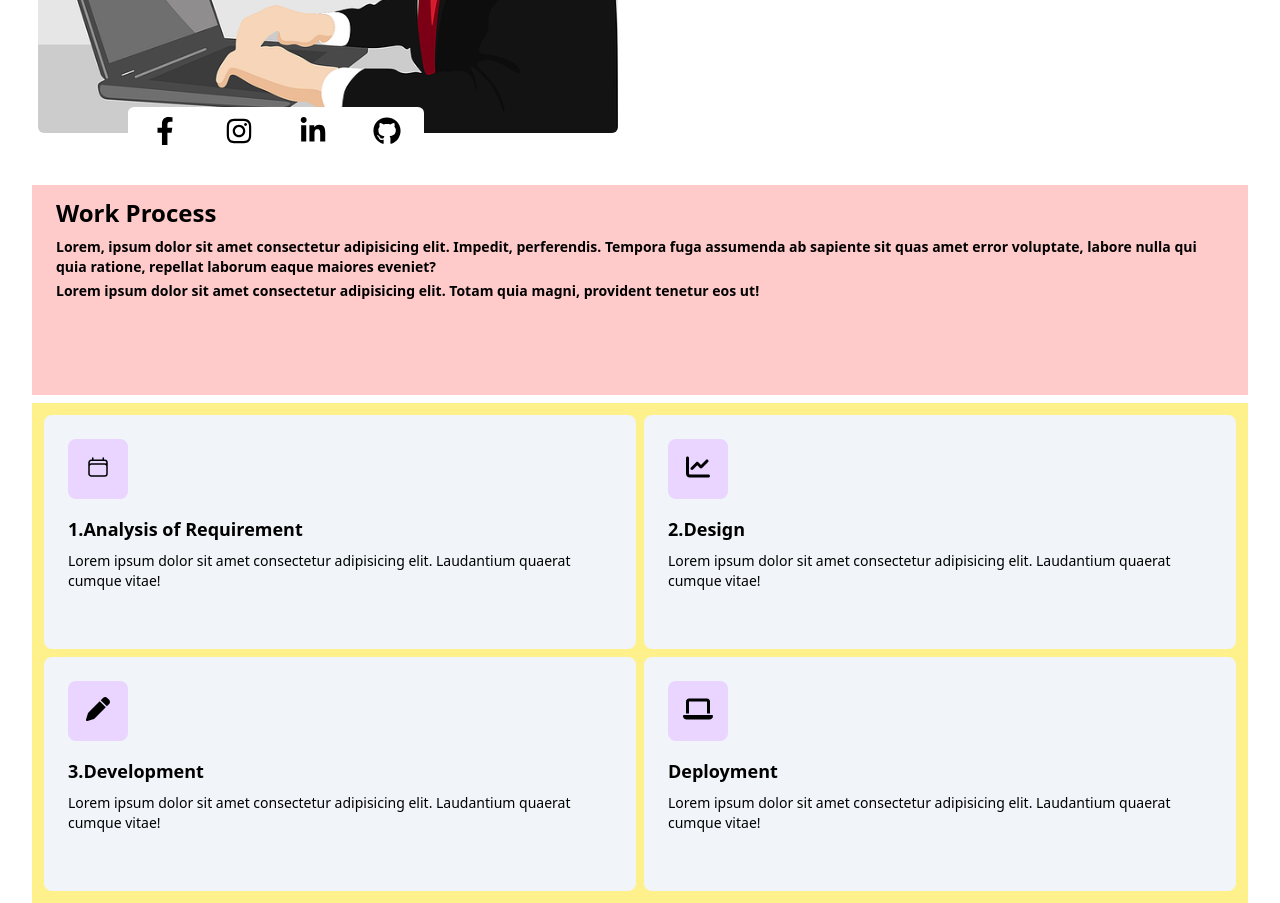
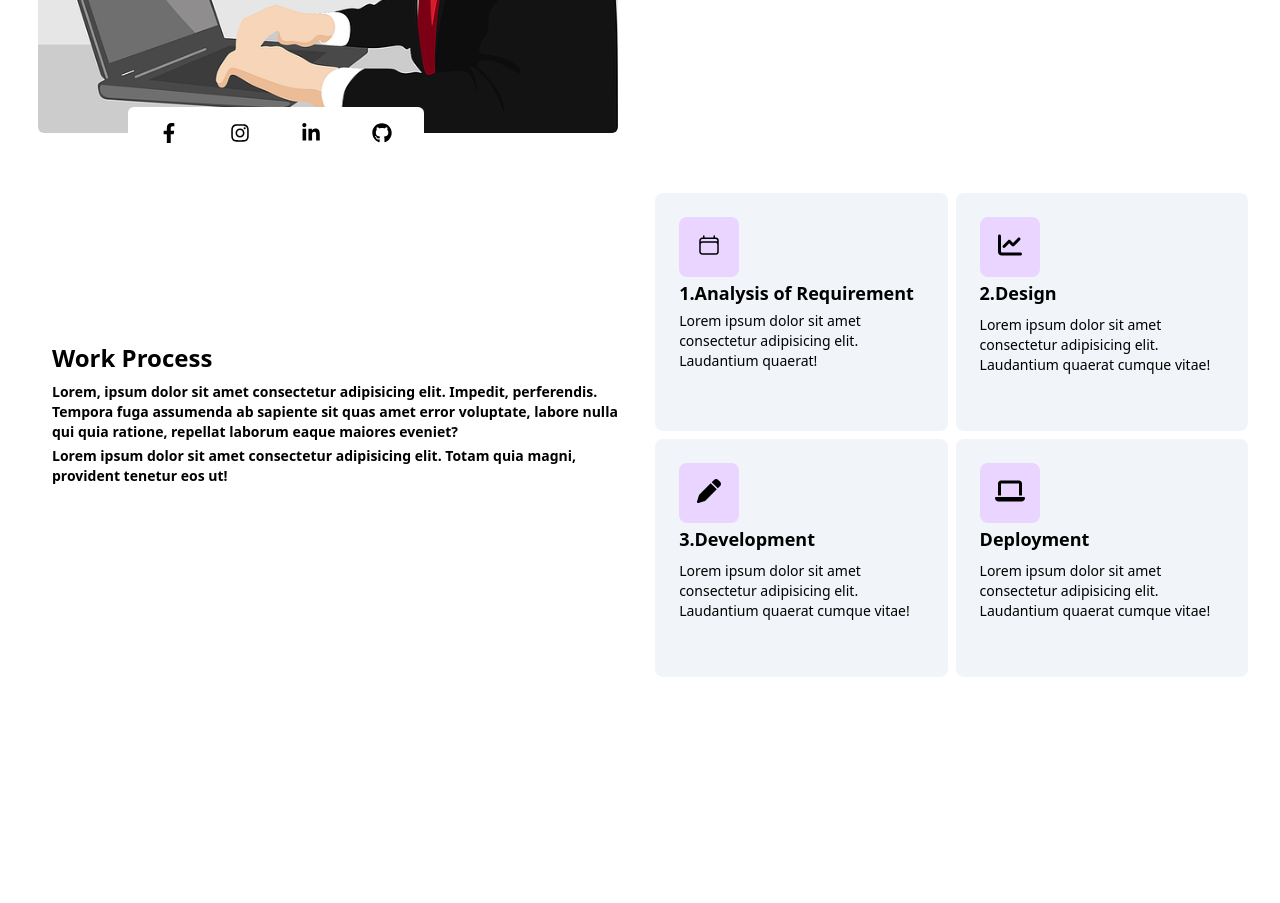
Before and after one commit to shahidul-islam-shanto/tailwindProject2, a website built with Vite: page index.html in a window 1280 px wide. Shown: the part 907-1810 px from the top of the page. After the commit the page ends 1608 px from the top, so only its background shows below. Built offline with nearby package versions, Linux system fonts and the light colour scheme.

Commit message:
this ready

```diff
--- a/index.html
+++ b/index.html
@@ -48,20 +48,20 @@
    <!-- homePage end -->
 
    <!-- aboutPage start -->
-   <article class="w-full h-[700px] md:h-[350px] md:mt-2 lg:h-[520px] ">
+   <article class="w-full h-[700px] md:h-[350px] md:mt-2 lg:h-[520px]">
     <div class="aboutHeader w-[95%] h-[700px] m-auto md:h-[340px] md:flex lg:h-[500px]">
 
       <div class="aboutImg w-full h-[410px] m-auto md:w-[100%] md:h-[310px] md:mt-2">
         <div class="w-full h-[380px] relative md:h-[330px] lg:h-[490px]">
           <img class="w-[90%] h-[350px] m-auto sm:rounded-md md:w-[98%] md:h-[300px] md:rounded-md lg:h-[460px]" src="./img/about img.jpg" alt="">
-          <div class="imgIcon flex w-[30%] h-12 bg-purple-300 bg-white absolute bottom-2 left-48 rounded-md sm:left-60 md:left-24 md:w-[50%]">
-                <svg class="w-[36px] h-[36px]  m-auto py-1 text-white hover:bg-purple-400 rounded-lg hover:text-white" xmlns="http://www.w3.org/2000/svg" height="1em" viewBox="0 0 320 512"><path d="M279.14 288l14.22-92.66h-88.91v-60.13c0-25.35 12.42-50.06 52.24-50.06h40.42V6.26S260.43 0 225.36 0c-73.22 0-121.08 44.38-121.08 124.72v70.62H22.89V288h81.39v224h100.17V288z"/></svg>
+          <div class="imgIcon flex w-[30%] h-12 gap-1 px-2 py-2 bg-purple-300 bg-white absolute bottom-2 left-48 rounded-md sm:left-60 md:left-24 md:w-[50%]">
+                <svg class="w-[36px] h-[36px]  m-auto px-2 py-2 text-white hover:bg-purple-400 rounded-lg hover:text-white" xmlns="http://www.w3.org/2000/svg" height="1em" viewBox="0 0 320 512"><path d="M279.14 288l14.22-92.66h-88.91v-60.13c0-25.35 12.42-50.06 52.24-50.06h40.42V6.26S260.43 0 225.36 0c-73.22 0-121.08 44.38-121.08 124.72v70.62H22.89V288h81.39v224h100.17V288z"/></svg>
 
-                <svg class="w-[36px] h-[36px]  m-auto px-1 py-1 hover:bg-purple-400 rounded-lg" xmlns="http://www.w3.org/2000/svg" height="1em" viewBox="0 0 448 512"><path d="M224.1 141c-63.6 0-114.9 51.3-114.9 114.9s51.3 114.9 114.9 114.9S339 319.5 339 255.9 287.7 141 224.1 141zm0 189.6c-41.1 0-74.7-33.5-74.7-74.7s33.5-74.7 74.7-74.7 74.7 33.5 74.7 74.7-33.6 74.7-74.7 74.7zm146.4-194.3c0 14.9-12 26.8-26.8 26.8-14.9 0-26.8-12-26.8-26.8s12-26.8 26.8-26.8 26.8 12 26.8 26.8zm76.1 27.2c-1.7-35.9-9.9-67.7-36.2-93.9-26.2-26.2-58-34.4-93.9-36.2-37-2.1-147.9-2.1-184.9 0-35.8 1.7-67.6 9.9-93.9 36.1s-34.4 58-36.2 93.9c-2.1 37-2.1 147.9 0 184.9 1.7 35.9 9.9 67.7 36.2 93.9s58 34.4 93.9 36.2c37 2.1 147.9 2.1 184.9 0 35.9-1.7 67.7-9.9 93.9-36.2 26.2-26.2 34.4-58 36.2-93.9 2.1-37 2.1-147.8 0-184.8zM398.8 388c-7.8 19.6-22.9 34.7-42.6 42.6-29.5 11.7-99.5 9-132.1 9s-102.7 2.6-132.1-9c-19.6-7.8-34.7-22.9-42.6-42.6-11.7-29.5-9-99.5-9-132.1s-2.6-102.7 9-132.1c7.8-19.6 22.9-34.7 42.6-42.6 29.5-11.7 99.5-9 132.1-9s102.7-2.6 132.1 9c19.6 7.8 34.7 22.9 42.6 42.6 11.7 29.5 9 99.5 9 132.1s2.7 102.7-9 132.1z"/></svg>
+                <svg class="w-[36px] h-[36px]  m-auto px-2 py-2 hover:bg-purple-400 rounded-lg" xmlns="http://www.w3.org/2000/svg" height="1em" viewBox="0 0 448 512"><path d="M224.1 141c-63.6 0-114.9 51.3-114.9 114.9s51.3 114.9 114.9 114.9S339 319.5 339 255.9 287.7 141 224.1 141zm0 189.6c-41.1 0-74.7-33.5-74.7-74.7s33.5-74.7 74.7-74.7 74.7 33.5 74.7 74.7-33.6 74.7-74.7 74.7zm146.4-194.3c0 14.9-12 26.8-26.8 26.8-14.9 0-26.8-12-26.8-26.8s12-26.8 26.8-26.8 26.8 12 26.8 26.8zm76.1 27.2c-1.7-35.9-9.9-67.7-36.2-93.9-26.2-26.2-58-34.4-93.9-36.2-37-2.1-147.9-2.1-184.9 0-35.8 1.7-67.6 9.9-93.9 36.1s-34.4 58-36.2 93.9c-2.1 37-2.1 147.9 0 184.9 1.7 35.9 9.9 67.7 36.2 93.9s58 34.4 93.9 36.2c37 2.1 147.9 2.1 184.9 0 35.9-1.7 67.7-9.9 93.9-36.2 26.2-26.2 34.4-58 36.2-93.9 2.1-37 2.1-147.8 0-184.8zM398.8 388c-7.8 19.6-22.9 34.7-42.6 42.6-29.5 11.7-99.5 9-132.1 9s-102.7 2.6-132.1-9c-19.6-7.8-34.7-22.9-42.6-42.6-11.7-29.5-9-99.5-9-132.1s-2.6-102.7 9-132.1c7.8-19.6 22.9-34.7 42.6-42.6 29.5-11.7 99.5-9 132.1-9s102.7-2.6 132.1 9c19.6 7.8 34.7 22.9 42.6 42.6 11.7 29.5 9 99.5 9 132.1s2.7 102.7-9 132.1z"/></svg>
 
-                <svg class="w-[36px] h-[36px]  m-auto py-1 hover:bg-purple-400 rounded-lg" xmlns="http://www.w3.org/2000/svg" height="1em" viewBox="0 0 448 512"><path d="M100.28 448H7.4V148.9h92.88zM53.79 108.1C24.09 108.1 0 83.5 0 53.8a53.79 53.79 0 0 1 107.58 0c0 29.7-24.1 54.3-53.79 54.3zM447.9 448h-92.68V302.4c0-34.7-.7-79.2-48.29-79.2-48.29 0-55.69 37.7-55.69 76.7V448h-92.78V148.9h89.08v40.8h1.3c12.4-23.5 42.69-48.3 87.88-48.3 94 0 111.28 61.9 111.28 142.3V448z"/></svg>
+                <svg class="w-[36px] h-[36px]  m-auto px-2 py-2 hover:bg-purple-400 rounded-lg" xmlns="http://www.w3.org/2000/svg" height="1em" viewBox="0 0 448 512"><path d="M100.28 448H7.4V148.9h92.88zM53.79 108.1C24.09 108.1 0 83.5 0 53.8a53.79 53.79 0 0 1 107.58 0c0 29.7-24.1 54.3-53.79 54.3zM447.9 448h-92.68V302.4c0-34.7-.7-79.2-48.29-79.2-48.29 0-55.69 37.7-55.69 76.7V448h-92.78V148.9h89.08v40.8h1.3c12.4-23.5 42.69-48.3 87.88-48.3 94 0 111.28 61.9 111.28 142.3V448z"/></svg>
 
-                <svg class="w-[36px] h-[36px]  m-auto py-1 hover:bg-purple-400 rounded-lg" xmlns="http://www.w3.org/2000/svg" height="1em" viewBox="0 0 496 512"><path d="M165.9 397.4c0 2-2.3 3.6-5.2 3.6-3.3.3-5.6-1.3-5.6-3.6 0-2 2.3-3.6 5.2-3.6 3-.3 5.6 1.3 5.6 3.6zm-31.1-4.5c-.7 2 1.3 4.3 4.3 4.9 2.6 1 5.6 0 6.2-2s-1.3-4.3-4.3-5.2c-2.6-.7-5.5.3-6.2 2.3zm44.2-1.7c-2.9.7-4.9 2.6-4.6 4.9.3 2 2.9 3.3 5.9 2.6 2.9-.7 4.9-2.6 4.6-4.6-.3-1.9-3-3.2-5.9-2.9zM244.8 8C106.1 8 0 113.3 0 252c0 110.9 69.8 205.8 169.5 239.2 12.8 2.3 17.3-5.6 17.3-12.1 0-6.2-.3-40.4-.3-61.4 0 0-70 15-84.7-29.8 0 0-11.4-29.1-27.8-36.6 0 0-22.9-15.7 1.6-15.4 0 0 24.9 2 38.6 25.8 21.9 38.6 58.6 27.5 72.9 20.9 2.3-16 8.8-27.1 16-33.7-55.9-6.2-112.3-14.3-112.3-110.5 0-27.5 7.6-41.3 23.6-58.9-2.6-6.5-11.1-33.3 2.6-67.9 20.9-6.5 69 27 69 27 20-5.6 41.5-8.5 62.8-8.5s42.8 2.9 62.8 8.5c0 0 48.1-33.6 69-27 13.7 34.7 5.2 61.4 2.6 67.9 16 17.7 25.8 31.5 25.8 58.9 0 96.5-58.9 104.2-114.8 110.5 9.2 7.9 17 22.9 17 46.4 0 33.7-.3 75.4-.3 83.6 0 6.5 4.6 14.4 17.3 12.1C428.2 457.8 496 362.9 496 252 496 113.3 383.5 8 244.8 8zM97.2 352.9c-1.3 1-1 3.3.7 5.2 1.6 1.6 3.9 2.3 5.2 1 1.3-1 1-3.3-.7-5.2-1.6-1.6-3.9-2.3-5.2-1zm-10.8-8.1c-.7 1.3.3 2.9 2.3 3.9 1.6 1 3.6.7 4.3-.7.7-1.3-.3-2.9-2.3-3.9-2-.6-3.6-.3-4.3.7zm32.4 35.6c-1.6 1.3-1 4.3 1.3 6.2 2.3 2.3 5.2 2.6 6.5 1 1.3-1.3.7-4.3-1.3-6.2-2.2-2.3-5.2-2.6-6.5-1zm-11.4-14.7c-1.6 1-1.6 3.6 0 5.9 1.6 2.3 4.3 3.3 5.6 2.3 1.6-1.3 1.6-3.9 0-6.2-1.4-2.3-4-3.3-5.6-2z"/></svg>
+                <svg class="w-[36px] h-[36px]  m-auto px-2 py-2 hover:bg-purple-400 rounded-lg" xmlns="http://www.w3.org/2000/svg" height="1em" viewBox="0 0 496 512"><path d="M165.9 397.4c0 2-2.3 3.6-5.2 3.6-3.3.3-5.6-1.3-5.6-3.6 0-2 2.3-3.6 5.2-3.6 3-.3 5.6 1.3 5.6 3.6zm-31.1-4.5c-.7 2 1.3 4.3 4.3 4.9 2.6 1 5.6 0 6.2-2s-1.3-4.3-4.3-5.2c-2.6-.7-5.5.3-6.2 2.3zm44.2-1.7c-2.9.7-4.9 2.6-4.6 4.9.3 2 2.9 3.3 5.9 2.6 2.9-.7 4.9-2.6 4.6-4.6-.3-1.9-3-3.2-5.9-2.9zM244.8 8C106.1 8 0 113.3 0 252c0 110.9 69.8 205.8 169.5 239.2 12.8 2.3 17.3-5.6 17.3-12.1 0-6.2-.3-40.4-.3-61.4 0 0-70 15-84.7-29.8 0 0-11.4-29.1-27.8-36.6 0 0-22.9-15.7 1.6-15.4 0 0 24.9 2 38.6 25.8 21.9 38.6 58.6 27.5 72.9 20.9 2.3-16 8.8-27.1 16-33.7-55.9-6.2-112.3-14.3-112.3-110.5 0-27.5 7.6-41.3 23.6-58.9-2.6-6.5-11.1-33.3 2.6-67.9 20.9-6.5 69 27 69 27 20-5.6 41.5-8.5 62.8-8.5s42.8 2.9 62.8 8.5c0 0 48.1-33.6 69-27 13.7 34.7 5.2 61.4 2.6 67.9 16 17.7 25.8 31.5 25.8 58.9 0 96.5-58.9 104.2-114.8 110.5 9.2 7.9 17 22.9 17 46.4 0 33.7-.3 75.4-.3 83.6 0 6.5 4.6 14.4 17.3 12.1C428.2 457.8 496 362.9 496 252 496 113.3 383.5 8 244.8 8zM97.2 352.9c-1.3 1-1 3.3.7 5.2 1.6 1.6 3.9 2.3 5.2 1 1.3-1 1-3.3-.7-5.2-1.6-1.6-3.9-2.3-5.2-1zm-10.8-8.1c-.7 1.3.3 2.9 2.3 3.9 1.6 1 3.6.7 4.3-.7.7-1.3-.3-2.9-2.3-3.9-2-.6-3.6-.3-4.3.7zm32.4 35.6c-1.6 1.3-1 4.3 1.3 6.2 2.3 2.3 5.2 2.6 6.5 1 1.3-1.3.7-4.3-1.3-6.2-2.2-2.3-5.2-2.6-6.5-1zm-11.4-14.7c-1.6 1-1.6 3.6 0 5.9 1.6 2.3 4.3 3.3 5.6 2.3 1.6-1.3 1.6-3.9 0-6.2-1.4-2.3-4-3.3-5.6-2z"/></svg>
             </div>
           </div>
        </div>
@@ -85,48 +85,48 @@
 
  <!-- frame start -->
   <article class="w-full h-auto">
-    <div class="header w-[95%] m-auto ">
-      <div class="frameText w-full h-[210px] px-6 py-3 m-auto bg-red-200">
+    <div class="header w-[95%] m-auto mb-4 md:flex md:h-[400px] md:w-[98%] md:py-2 lg:w-[95%] lg:h-[500px]">
+      <div class="frameText w-full h-[210px] bg-slate-100 rounded-md mt-4 px-6 py-3 m-auto md:w-[100%] md:px-2 md:m-auto md:ml-3 md:bg-inherit lg:pr-3 lg:mr-2 lg:bg-inherit">
         <h2 class="text-2xl font-bold">Work Process</h2>
         <p class="text-sm font-semibold mt-2">Lorem, ipsum dolor sit amet consectetur adipisicing elit. Impedit, perferendis. Tempora fuga assumenda ab sapiente sit quas amet error voluptate, labore nulla qui quia ratione, repellat laborum eaque maiores eveniet?</p>
         <p class="text-sm font-semibold mt-1">Lorem ipsum dolor sit amet consectetur adipisicing elit. Totam quia magni, provident tenetur eos ut!</p>
       </div>
 
-      <div class="farmeCard w-full h-[500px] grid grid-cols-2 grid-rows-2 gap-2 mt-2 px-3 py-3 sm:bg-yellow-200">
-        <div class="farmeCardText bg-slate-100 px-6 py-6 rounded-lg">
-          <h2 class="w-[60px] h-[60px] bg-purple-200 hover:bg-purple-300 rounded-lg">
-            <svg class="w-10 h-10 m-auto pt-4 font-bold" xmlns="http://www.w3.org/2000/svg" fill="none" viewBox="0 0 24 24" stroke-width="1.5" stroke="currentColor" class="w-6 h-6 m-auto">
+      <div class="farmeCard w-full h-auto grid grid-cols-2 grid-rows-2 gap-2 mt-2 px-3 py-3 md:w-[100%] md:gap-1 md:mt-0 md:px-0 md:py-0 lg:gap-2">
+        <div class="farmeCardText bg-slate-100 px-6 py-6 rounded-lg box-border md:w-full md:px-2 md:py-2 md:text-sm lg:px-6 lg:py-6">
+          <h2 class="w-[60px] h-[60px] bg-purple-200 hover:bg-purple-300 rounded-lg md:w-[45px] md:h-[45px] lg:w-[60px] lg:h-[60px] ">
+            <svg class="w-10 h-10 m-auto pt-4 md:w-8 md:h-8 md:pt-2 lg:w-10 lg:h-10 lg:pt-4 lg:m-auto" xmlns="http://www.w3.org/2000/svg" fill="none" viewBox="0 0 24 24" stroke-width="1.5" stroke="currentColor" class="w-6 h-6 m-auto">
             <path stroke-linecap="round" stroke-linejoin="round" d="M6.75 3v2.25M17.25 3v2.25M3 18.75V7.5a2.25 2.25 0 012.25-2.25h13.5A2.25 2.25 0 0121 7.5v11.25m-18 0A2.25 2.25 0 005.25 21h13.5A2.25 2.25 0 0021 18.75m-18 0v-7.5A2.25 2.25 0 015.25 9h13.5A2.25 2.25 0 0121 11.25v7.5" />
           </svg>
         </h2>
-          <h3 class="text-lg font-semibold mt-4">1.Analysis of Requirement</h3>
+          <h3 class="text-lg font-semibold mt-4 md:samebold md:mt-1 md:mt-[2px]">1.Analysis of Requirement</h3>
+          <p class="text-sm mt-2 md:text-sm md:mt-1 md:pb-2">Lorem ipsum dolor sit amet consectetur adipisicing elit. Laudantium quaerat!</p>
+        </div>
+
+        <div class="farmeCardText bg-slate-100 px-6 py-6 rounded-lg md:w-full md:px-2 md:py-2 md:text-sm lg:px-6 lg:py-6">
+          <h2 class="w-[60px] h-[60px] bg-purple-200 hover:bg-purple-300 rounded-lg md:w-[45px] md:h-[45px] lg:w-[60px] lg:h-[60px]">
+            <svg class="w-10 h-10 m-auto pt-4 md:w-8 md:h-8 md:pt-2 lg:w-10 lg:h-10 lg:pt-4 lg:m-auto" xmlns="http://www.w3.org/2000/svg" height="1em" viewBox="0 0 512 512"><path d="M64 64c0-17.7-14.3-32-32-32S0 46.3 0 64V400c0 44.2 35.8 80 80 80H480c17.7 0 32-14.3 32-32s-14.3-32-32-32H80c-8.8 0-16-7.2-16-16V64zm406.6 86.6c12.5-12.5 12.5-32.8 0-45.3s-32.8-12.5-45.3 0L320 210.7l-57.4-57.4c-12.5-12.5-32.8-12.5-45.3 0l-112 112c-12.5 12.5-12.5 32.8 0 45.3s32.8 12.5 45.3 0L240 221.3l57.4 57.4c12.5 12.5 32.8 12.5 45.3 0l128-128z"/>
+            </svg>
+        </h2>
+          <h3 class="text-lg font-semibold mt-4 md:mt-1 md:mt-[2px]">2.Design</h3>
           <p class="text-sm mt-2">Lorem ipsum dolor sit amet consectetur adipisicing elit. Laudantium quaerat cumque vitae!</p>
         </div>
 
-        <div class="farmeCardText bg-slate-100 px-6 py-6 rounded-lg">
-          <h2 class="w-[60px] h-[60px] bg-purple-200 hover:bg-purple-300 rounded-lg">
-            <svg class="w-10 h-10 m-auto pt-4" xmlns="http://www.w3.org/2000/svg" height="1em" viewBox="0 0 512 512"><path d="M64 64c0-17.7-14.3-32-32-32S0 46.3 0 64V400c0 44.2 35.8 80 80 80H480c17.7 0 32-14.3 32-32s-14.3-32-32-32H80c-8.8 0-16-7.2-16-16V64zm406.6 86.6c12.5-12.5 12.5-32.8 0-45.3s-32.8-12.5-45.3 0L320 210.7l-57.4-57.4c-12.5-12.5-32.8-12.5-45.3 0l-112 112c-12.5 12.5-12.5 32.8 0 45.3s32.8 12.5 45.3 0L240 221.3l57.4 57.4c12.5 12.5 32.8 12.5 45.3 0l128-128z"/>
+        <div class="farmeCardText bg-slate-100 px-6 py-6 rounded-lg md:w-full md:px-2 md:py-2 md:text-sm lg:px-6 lg:py-6">
+          <h2 class="w-[60px] h-[60px] bg-purple-200 hover:bg-purple-300 rounded-lg md:w-[45px] md:h-[45px] lg:w-[60px] lg:h-[60px]">
+            <svg class="w-10 h-10 m-auto pt-4 md:w-8 md:h-8 md:pt-2 lg:w-10 lg:h-10 lg:pt-4 lg:m-auto" xmlns="http://www.w3.org/2000/svg" height="1em" viewBox="0 0 512 512"><path d="M362.7 19.3L314.3 67.7 444.3 197.7l48.4-48.4c25-25 25-65.5 0-90.5L453.3 19.3c-25-25-65.5-25-90.5 0zm-71 71L58.6 323.5c-10.4 10.4-18 23.3-22.2 37.4L1 481.2C-1.5 489.7 .8 498.8 7 505s15.3 8.5 23.7 6.1l120.3-35.4c14.1-4.2 27-11.8 37.4-22.2L421.7 220.3 291.7 90.3z"/>
             </svg>
         </h2>
-          <h3 class="text-lg font-semibold mt-4">2.Design</h3>
+          <h3 class="text-lg font-semibold mt-4 md:mt-1 md:mt-[2px]">3.Development</h3>
           <p class="text-sm mt-2">Lorem ipsum dolor sit amet consectetur adipisicing elit. Laudantium quaerat cumque vitae!</p>
         </div>
 
-        <div class="farmeCardText bg-slate-100 px-6 py-6 rounded-lg">
-          <h2 class="w-[60px] h-[60px] bg-purple-200 hover:bg-purple-300 rounded-lg">
-            <svg class="w-10 h-10 m-auto pt-4" xmlns="http://www.w3.org/2000/svg" height="1em" viewBox="0 0 512 512"><path d="M362.7 19.3L314.3 67.7 444.3 197.7l48.4-48.4c25-25 25-65.5 0-90.5L453.3 19.3c-25-25-65.5-25-90.5 0zm-71 71L58.6 323.5c-10.4 10.4-18 23.3-22.2 37.4L1 481.2C-1.5 489.7 .8 498.8 7 505s15.3 8.5 23.7 6.1l120.3-35.4c14.1-4.2 27-11.8 37.4-22.2L421.7 220.3 291.7 90.3z"/>
+        <div class="farmeCardTex bg-slate-100 px-6 py-6 rounded-lg md:w-full md:px-2 md:py-2 md:text-sm lg:px-6 lg:py-6">
+          <h2 class="w-[60px] h-[60px] bg-purple-200 hover:bg-purple-300 rounded-lg md:w-[45px] md:h-[45px] lg:w-[60px] lg:h-[60px]">
+            <svg class="w-10 h-10 m-auto pt-4 md:w-8 md:h-8 md:pt-2 lg:w-10 lg:h-10 lg:pt-4 lg:m-auto" xmlns="http://www.w3.org/2000/svg" height="1em" viewBox="0 0 640 512"><path d="M128 32C92.7 32 64 60.7 64 96V352h64V96H512V352h64V96c0-35.3-28.7-64-64-64H128zM19.2 384C8.6 384 0 392.6 0 403.2C0 445.6 34.4 480 76.8 480H563.2c42.4 0 76.8-34.4 76.8-76.8c0-10.6-8.6-19.2-19.2-19.2H19.2z"/>
             </svg>
         </h2>
-          <h3 class="text-lg font-semibold mt-4">3.Development</h3>
-          <p class="text-sm mt-2">Lorem ipsum dolor sit amet consectetur adipisicing elit. Laudantium quaerat cumque vitae!</p>
-        </div>
-
-        <div class="farmeCardTex bg-slate-100 px-6 py-6 rounded-lg">
-          <h2 class="w-[60px] h-[60px] bg-purple-200 hover:bg-purple-300 rounded-lg">
-            <svg class="w-10 h-10 m-auto pt-4" xmlns="http://www.w3.org/2000/svg" height="1em" viewBox="0 0 640 512"><path d="M128 32C92.7 32 64 60.7 64 96V352h64V96H512V352h64V96c0-35.3-28.7-64-64-64H128zM19.2 384C8.6 384 0 392.6 0 403.2C0 445.6 34.4 480 76.8 480H563.2c42.4 0 76.8-34.4 76.8-76.8c0-10.6-8.6-19.2-19.2-19.2H19.2z"/>
-            </svg>
-        </h2>
-          <h3 class="text-lg font-semibold mt-4">Deployment</h3>
+          <h3 class="text-lg font-semibold mt-4 md:mt-1 md:mt-[2px]">Deployment</h3>
           <p class="text-sm mt-2">Lorem ipsum dolor sit amet consectetur adipisicing elit. Laudantium quaerat cumque vitae!</p>
         </div>
       </div>
--- a/tailwind.config.js
+++ b/tailwind.config.js
@@ -2,7 +2,10 @@
 module.exports = {
   content: ["*"],
   theme: {
-
+    // screens:{
+    //   xs: "768px",
+    //   ys: "855px",
+    // },
     extend: {
 
      },
```
Also changed, not shown: dist/output.css.
